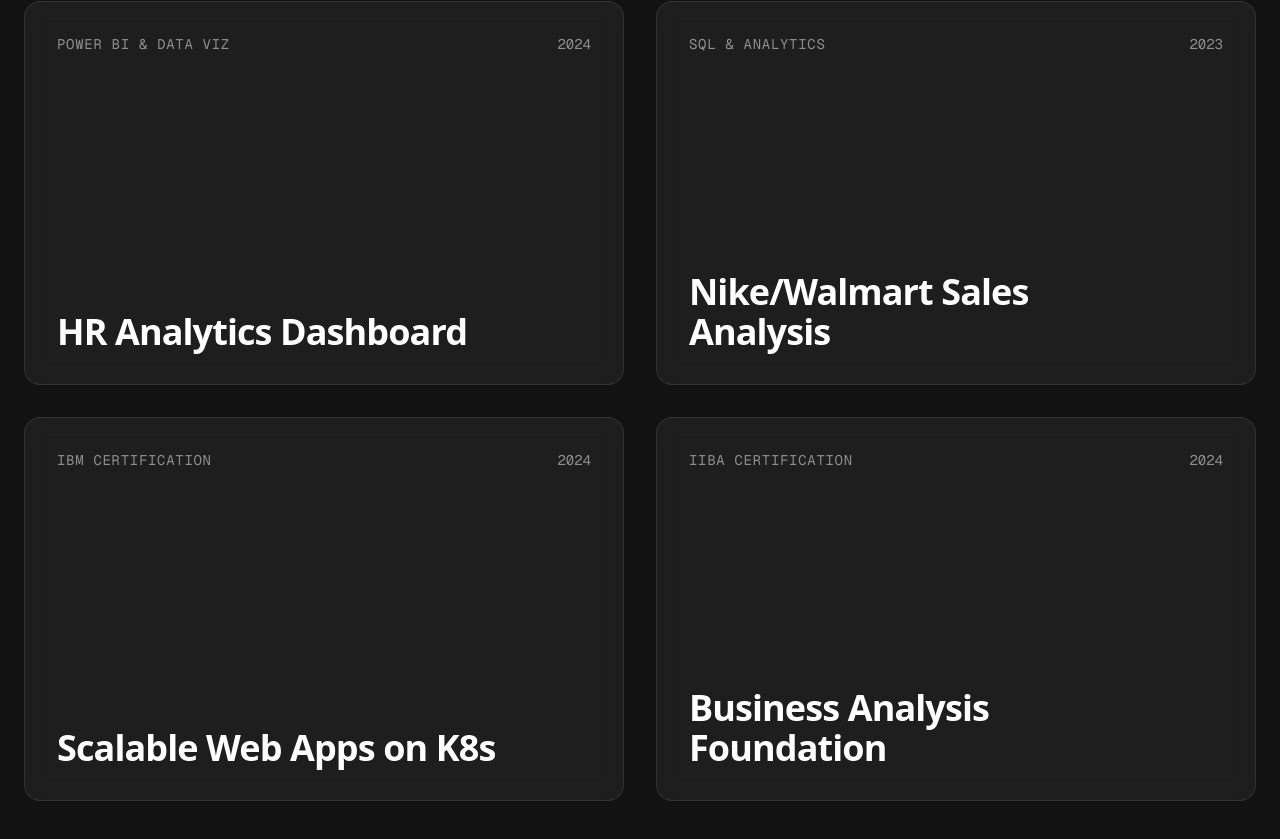
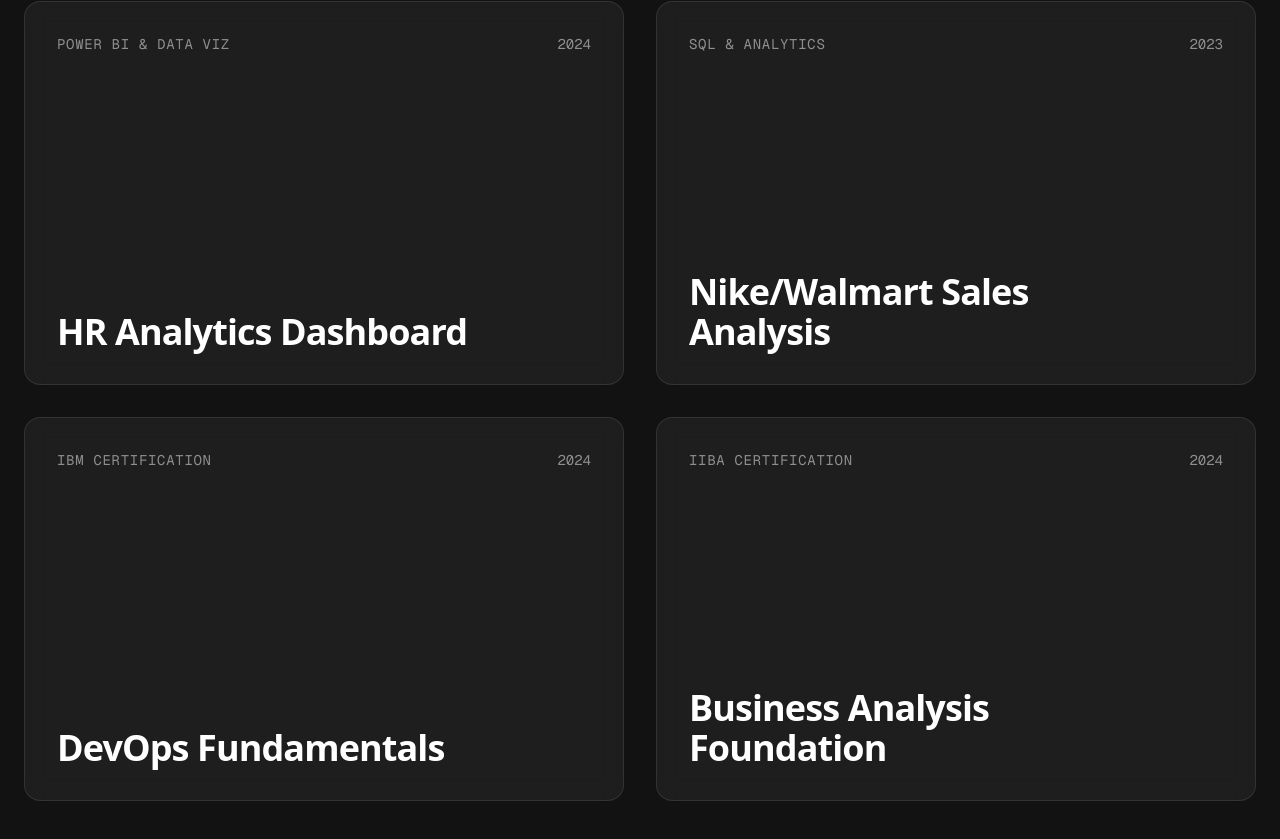
Before and after one commit to jay9483/Jay_London, a Next.js app: page / in a window 1280 px wide. Shown: the part 4979-5818 px from the top of the page. Built offline with nearby package versions, Linux system fonts and the light colour scheme.

Commit message:
Update project links and Devops cert

```diff
--- a/src/components/Projects.tsx
+++ b/src/components/Projects.tsx
@@ -4,10 +4,10 @@
 
 export default function Projects() {
     const cases = [
-        { title: "HR Analytics Dashboard", category: "Power BI & Data Viz", year: "2024" },
-        { title: "Nike/Walmart Sales Analysis", category: "SQL & Analytics", year: "2023" },
-        { title: "Scalable Web Apps on K8s", category: "IBM Certification", year: "2024" },
-        { title: "Business Analysis Foundation", category: "IIBA Certification", year: "2024" },
+        { title: "HR Analytics Dashboard", category: "Power BI & Data Viz", year: "2024", link: "https://public.tableau.com/views/PrithviJayaprakash-HRAnalyticsDashboard/HRAnalyticsDashboard?:language=en-US&:sid=&:redirect=auth&:display_count=n&:origin=viz_share_link" },
+        { title: "Nike/Walmart Sales Analysis", category: "SQL & Analytics", year: "2023", link: "https://public.tableau.com/views/NikeSoldtooLessinIndia_Letsseewhy/NikeSalesDashboard?:language=en-US&:sid=&:redirect=auth&:display_count=n&:origin=viz_share_link" },
+        { title: "DevOps Fundamentals", category: "IBM Certification", year: "2024", link: "https://courses.staragile.skillsnetwork.site/certificates/cb594ffb3a724fe3a15f84f80b9ea42c" },
+        { title: "Business Analysis Foundation", category: "IIBA Certification", year: "2024", link: "https://www.linkedin.com/learning/certificates/623267d8edb39c3df8c3e524d26fcfd4bacf95f2860d52adf88a6f55bd705e72?trk=share_certificate" },
     ];
 
     return (
@@ -17,9 +17,12 @@
 
                 <div className="grid grid-cols-1 md:grid-cols-2 gap-8">
                     {cases.map((project, i) => (
-                        <div
+                        <a
                             key={i}
-                            className="group relative h-96 rounded-2xl border border-white/10 bg-white/5 backdrop-blur-md overflow-hidden transition-all duration-500 hover:border-white/30 hover:bg-white/10 cursor-pointer flex flex-col justify-between p-8"
+                            href={project.link}
+                            target="_blank"
+                            rel="noopener noreferrer"
+                            className="group relative h-96 py-8 px-8 rounded-2xl border border-white/10 bg-white/5 backdrop-blur-md overflow-hidden transition-all duration-500 hover:border-white/30 hover:bg-white/10 cursor-pointer flex flex-col justify-between block"
                         >
                             {/* Subtle hover glow */}
                             <div className="absolute inset-0 bg-gradient-to-t from-black/60 to-transparent opacity-0 group-hover:opacity-100 transition-opacity duration-500 pointer-events-none" />
@@ -35,7 +38,7 @@
                                     <ArrowUpRight className="w-6 h-6 text-white" />
                                 </div>
                             </div>
-                        </div>
+                        </a>
                     ))}
                 </div>
             </div>
```
